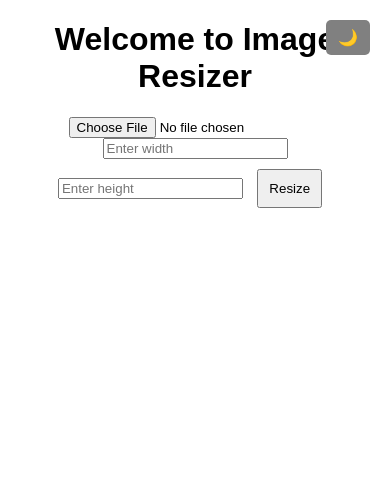
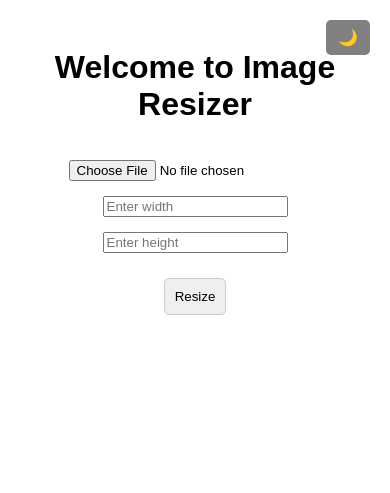
Before and after one commit to vladanila/vladanila.github.io, a plain HTML site: page index.html in a window 390 px wide. Drawn offline with Linux system fonts and the light colour scheme.

Commit message:
Update styles.css

```diff
--- a/styles.css
+++ b/styles.css
@@ -5,24 +5,19 @@ body {
     background-color: white;
     color: black;
     transition: background 0.3s, color 0.3s;
+    display: flex;
+    flex-direction: column; /* Stack items vertically */
+    align-items: center; /* Center elements horizontally */
+    padding: 20px;
+    gap: 15px; /* Space between elements */
 }
 
 button {
     padding: 10px;
     margin: 10px;
     cursor: pointer;
-}
-
-#theme-toggle {
-    position: absolute;
-    top: 10px;
-    right: 10px;
-    padding: 8px 12px;
-    border: none;
-    background-color: gray;
-    color: white;
-    font-size: 16px;
     border-radius: 5px;
+    border: 1px solid #ccc;
 }
 
 /* Dark Mode */
@@ -35,3 +30,16 @@ body.dark-mode #theme-toggle {
     background-color: yellow;
     color: black;
 }
+
+/* For theme toggle button */
+#theme-toggle {
+    position: fixed;
+    top: 10px;
+    right: 10px;
+    padding: 8px 12px;
+    border: none;
+    background-color: gray;
+    color: white;
+    font-size: 16px;
+    border-radius: 5px;
+}
```
